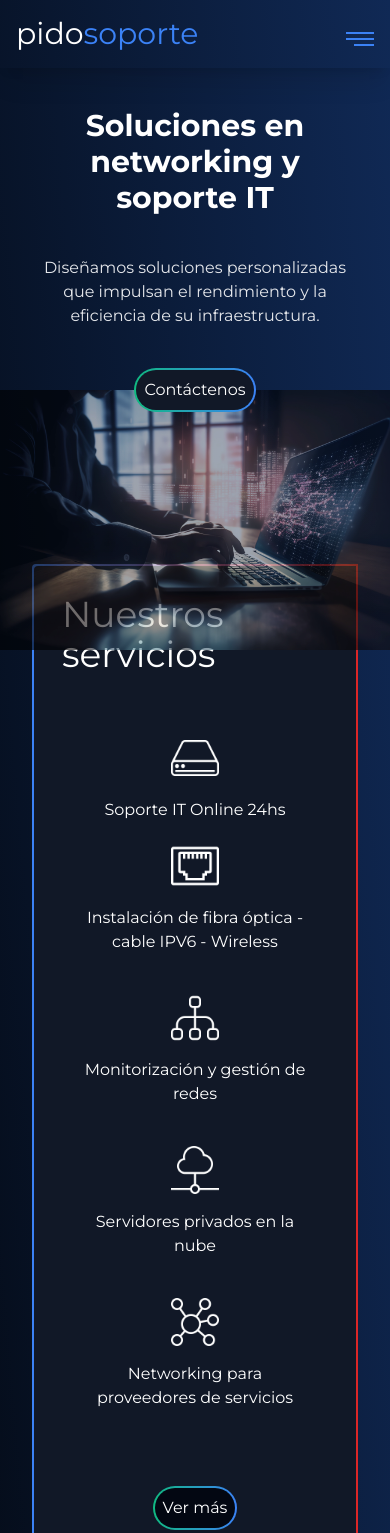
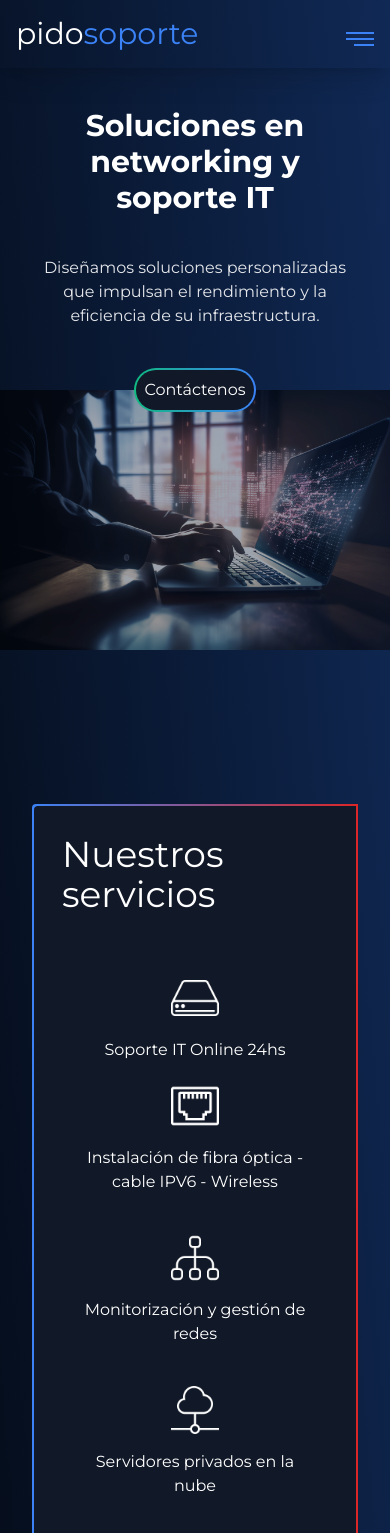
Before and after one commit to Guidoll2/pidosoporte, a Next.js app: page / in a window 390 px wide. Shown: the top 1533 px of the page. Built offline with nearby package versions, Linux system fonts and the light colour scheme.

Commit message:
responsive new

```diff
--- a/src/app/body.tsx
+++ b/src/app/body.tsx
@@ -102,49 +102,8 @@ Contáctenos
 
         </div>
 
-<div className="mt-20">
+<div className="mt-80 md:mt-20">
 <ServiciosContainer></ServiciosContainer></div>
-        {/**
-
-  <div id="containerservicios" className="relative mt-80 bg-gradient-to-r from-blue-500 to-red-600 text-white rounded-l p-0.5 mr-8 ml-8">
-  <div className="flex flex-col justify-center items-center p-2 bg-gray-900 rounded-l">
-  <span className="flex text-white rounded-3xl p-5 text-4xl md:text-6xl">
-  Nuestros servicios
-  </span>
-
-  <div className="flex flex-col items-center gap-5 md:gap-8 p-10 -translate-y-5 md:flex-row md:items-start md:justify-center">
-  <div className="flex flex-col items-center translate-y-5">
-    <Image src='/disco-duroblanco.png' alt="itsupporticons" width={1000} height={1000} className="w-12 h-12 hover:animate-pulse" />
-    <p className="mt-4 text-center">Soporte IT Online 24hs</p>
-  </div>
-
-  <div className="flex flex-col items-center">
-    <Image src='/rj45blanco.png' alt="itsupporticons" width={1000} height={1000} className="w-12 h-12 mt-5 hover:animate-pulse" />
-    <p className="mt-4 text-center">Instalación de fibra óptica - cable IPV6 - Wireless</p>
-  </div>
-
-  <div className="flex flex-col items-center">
-    <Image src='/redblanco.png' alt="itsupporticons" width={1000} height={1000} className="w-12 h-12 mt-5 hover:animate-pulse" />
-    <p className="mt-4 text-center">Monitorización y gestión de redes</p>
-  </div>
-
-  <div className="flex flex-col items-center">
-    <Image src='/cloudb.png' alt="itsupporticons" width={1000} height={1000} className="w-12 h-12 mt-5 hover:animate-pulse" />
-    <p className="mt-4 text-center">Servidores privados en la nube</p>
-  </div>
-
-  <div className="flex flex-col items-center">
-    <Image src='/network.png' alt="itsupporticons" width={1000} height={1000} className="w-12 h-12 mt-5 hover:animate-pulse" />
-    <p className="mt-4 text-center">Networking para proveedores de servicios</p>
-  </div>
-</div>
-
-
-
-  </div>
-
-    </div>*/}
-
 
 
   <div id="nosotros" className="flex grid grid-cols-1 mx-8 justify-center mx-auto mt-36 mr-8 ml-8 bg-gradient-to-r from-blue-500 to-red-600 text-white rounded-l p-0.5">
@@ -182,7 +141,7 @@ Túneles de interconexión vía IP e internet con cifrado de datos IPSEC de 128b
 
 <div id="partners" className="relative mt-10 p-0.5">
 
-<p className="text-gray-300 text-center text-3xl md:text-3xl">Alianzas estratégicas:</p>
+<p className="text-gray-300 text-center text-xl md:text-3xl">Alianzas estratégicas:</p>
   <Carousel2 images={images}/>
 
 
--- a/src/app/carousel2.tsx
+++ b/src/app/carousel2.tsx
@@ -36,7 +36,7 @@ export default function Carousel2({ images }: Carousel2Props) {
               <Image
                 src={image}
                 objectFit="contain"
-                className="p-20"
+                className="p-5 md:p-20"
                 alt="logo"
                 width={1000}
                 height={1000}
```
